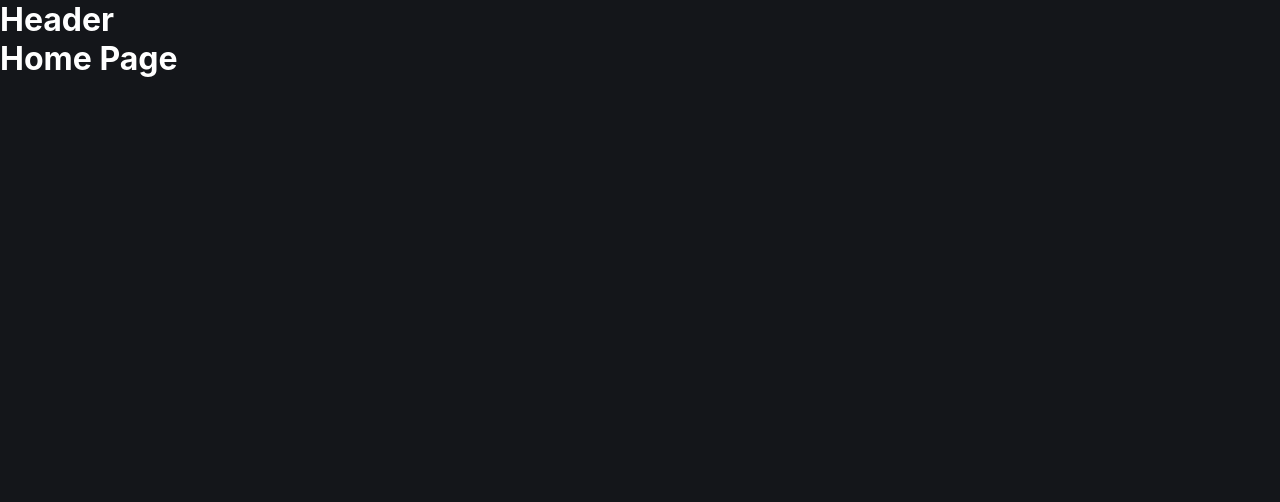
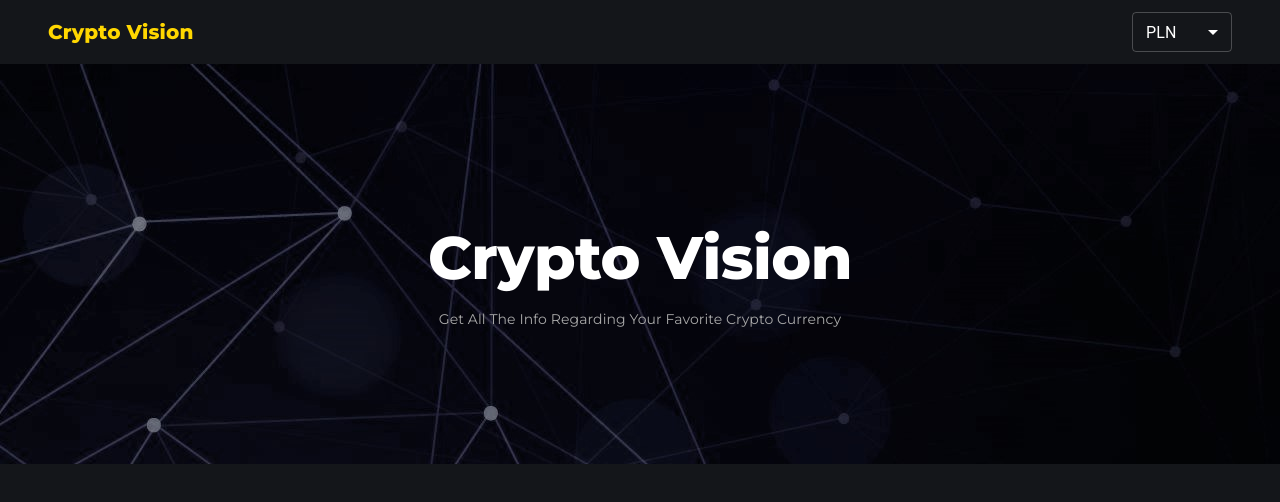
Before and after one commit to zourdyzou/crypto-vision, a React (Create React App) app: page / in a window 1280 px wide. Shown: the top 502 px of the page. Built offline with nearby package versions, Linux system fonts and the light colour scheme.

Commit message:
🔧 setting up configuration for API calls
checked

```diff
--- /dev/null
+++ b/src/components/atoms/Banner.tsx
@@ -0,0 +1,60 @@
+import React from "react";
+import { Container, makeStyles, Theme, Typography } from "@material-ui/core";
+
+const useStyles = makeStyles((theme: Theme) => ({
+  banner: {
+    backgroundImage: "url(/banner.jpg)",
+  },
+  bannerContent: {
+    height: 400,
+    display: "flex",
+    flexDirection: "column",
+    paddingTop: 25,
+    justifyContent: "space-around",
+  },
+  tagline: {
+    display: "flex",
+    height: "40%",
+    flexDirection: "column",
+    justifyContent: "center",
+    textAlign: "center",
+  },
+  carousel: {
+    height: "50%",
+    display: "flex",
+    alignItems: "center",
+  },
+}));
+
+export const Banner: React.FC = () => {
+  const classes = useStyles();
+
+  return (
+    <div className={classes.banner}>
+      <Container className={classes.bannerContent}>
+        <div className={classes.tagline}>
+          <Typography
+            variant="h2"
+            style={{
+              fontWeight: "bold",
+              marginBottom: 15,
+              fontFamily: "Montserrat",
+            }}
+          >
+            Crypto Vision
+          </Typography>
+          <Typography
+            variant="subtitle2"
+            style={{
+              color: "darkgrey",
+              textTransform: "capitalize",
+              fontFamily: "Montserrat",
+            }}
+          >
+            Get all the info regarding your favorite Crypto Currency
+          </Typography>
+        </div>
+      </Container>
+    </div>
+  );
+};
--- a/src/components/molecules/Header.tsx
+++ b/src/components/molecules/Header.tsx
@@ -1,9 +1,78 @@
 import React from "react";
+import {
+  AppBar,
+  Container,
+  Toolbar,
+  Typography,
+  Theme,
+  Select,
+  MenuItem,
+} from "@material-ui/core";
+import {
+  createTheme,
+  makeStyles,
+  ThemeProvider,
+} from "@material-ui/core/styles";
+import { useHistory } from "react-router-dom";
+import { useGlobalContext } from "../../context/CryptoContext";
+
+const useStyles = makeStyles((theme: Theme) => ({
+  title: {
+    flex: 1,
+    color: "gold",
+    fontFamily: "Montserrat",
+    fontWeight: "bold",
+    cursor: "pointer",
+  },
+}));
+
+const darkTheme = createTheme({
+  palette: {
+    primary: {
+      main: "#fff",
+    },
+    type: "dark",
+  },
+});
 
 export const Header: React.FC = () => {
+  const classes = useStyles();
+  const history = useHistory();
+
+  const { currency, setCurrency }: any = useGlobalContext();
+
   return (
-    <div>
-      <h1>Header</h1>
-    </div>
+    <ThemeProvider theme={darkTheme}>
+      <AppBar color="transparent" position="static">
+        <Container>
+          <Toolbar>
+            <Typography
+              onClick={() => history.push(`/`)}
+              variant="h6"
+              className={classes.title}
+            >
+              Crypto Vision
+            </Typography>
+
+            <Select
+              variant="outlined"
+              labelId="demo-simple-select-label"
+              id="demo-simple-select"
+              value={currency}
+              style={{ width: 100, height: 40, marginLeft: 15 }}
+              onChange={(
+                e: React.ChangeEvent<{
+                  value: unknown;
+                }>
+              ) => setCurrency(e.target.value as string)}
+            >
+              <MenuItem value={"PLN"}>PLN</MenuItem>
+              <MenuItem value={"USD"}>USD</MenuItem>
+              <MenuItem value={"EUR"}>EUR</MenuItem>
+            </Select>
+          </Toolbar>
+        </Container>
+      </AppBar>
+    </ThemeProvider>
   );
 };
--- a/src/pages/Home.tsx
+++ b/src/pages/Home.tsx
@@ -1,9 +1,33 @@
+import axios from "axios";
 import React from "react";
+import { Banner } from "../components/atoms/Banner";
 
 export const HomePage: React.FC = () => {
+  const fetchData = React.useCallback(async (currency) => {
+    const result = await axios.get(
+      `https://coingecko.p.rapidapi.com/coins/markets?vs_currency=${currency}&order=market_cap_desc&per_page=100&page=1&sparkline=false`,
+      {
+        method: "GET",
+        headers: {
+          "x-rapidapi-host": "coingecko.p.rapidapi.com",
+          "x-rapidapi-key":
+            "6d0a2dc270mshe9cc297632fb8cfp13a548jsn44fd6a2bd2a3",
+        },
+      }
+    );
+
+    const { data } = result;
+
+    console.log(data);
+  }, []);
+
+  // React.useEffect(() => {
+  //   fetchData("USD");
+  // }, [fetchData]);
+
   return (
-    <div>
-      <h1>Home Page</h1>
-    </div>
+    <>
+      <Banner />
+    </>
   );
 };
```
Also changed, not shown: src/config/api.ts (added, +15 -0 lines), src/context/CryptoContext.tsx (+4 -4 lines), public/banner.jpg (added).
